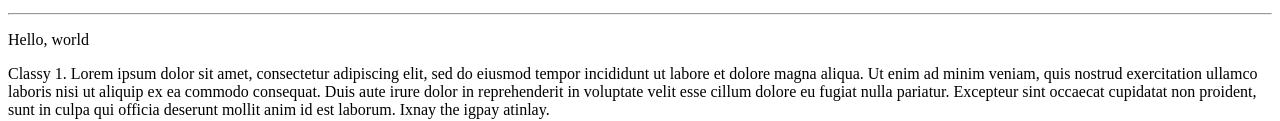
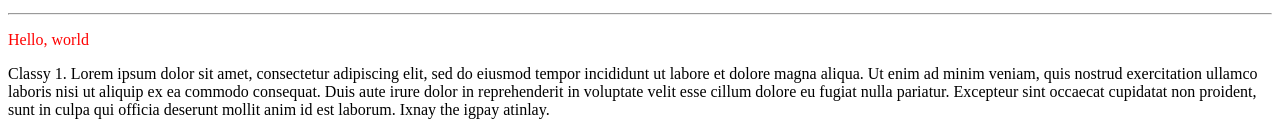
Before and after one commit to StoneFoxProject/stonefoxproject.github.io, a plain HTML site: page Assignments/assignment02.html in a window 1280 px wide. Shown: the part 335-456 px from the top of the page. Drawn offline with Linux system fonts and the light colour scheme.

Commit message:
Update assignment02.html

```diff
--- a/Assignments/assignment02.html
+++ b/Assignments/assignment02.html
@@ -23,7 +23,7 @@
   <li>inline, internal and external CSS</li>
 </ul>
 <hr />
-<p>
+<p style="color:red";>
   Hello, world
 </p>
 <p class="classy">Classy 1. Lorem ipsum dolor sit amet, consectetur adipiscing elit, sed do eiusmod tempor incididunt ut labore et dolore magna aliqua. Ut enim ad minim veniam, quis nostrud exercitation ullamco laboris nisi ut aliquip ex ea commodo consequat. Duis aute irure dolor in reprehenderit in voluptate velit esse cillum dolore eu fugiat nulla pariatur. Excepteur sint occaecat cupidatat non proident, sunt in culpa qui officia deserunt mollit anim id est laborum. Ixnay the igpay atinlay.</p>
```
